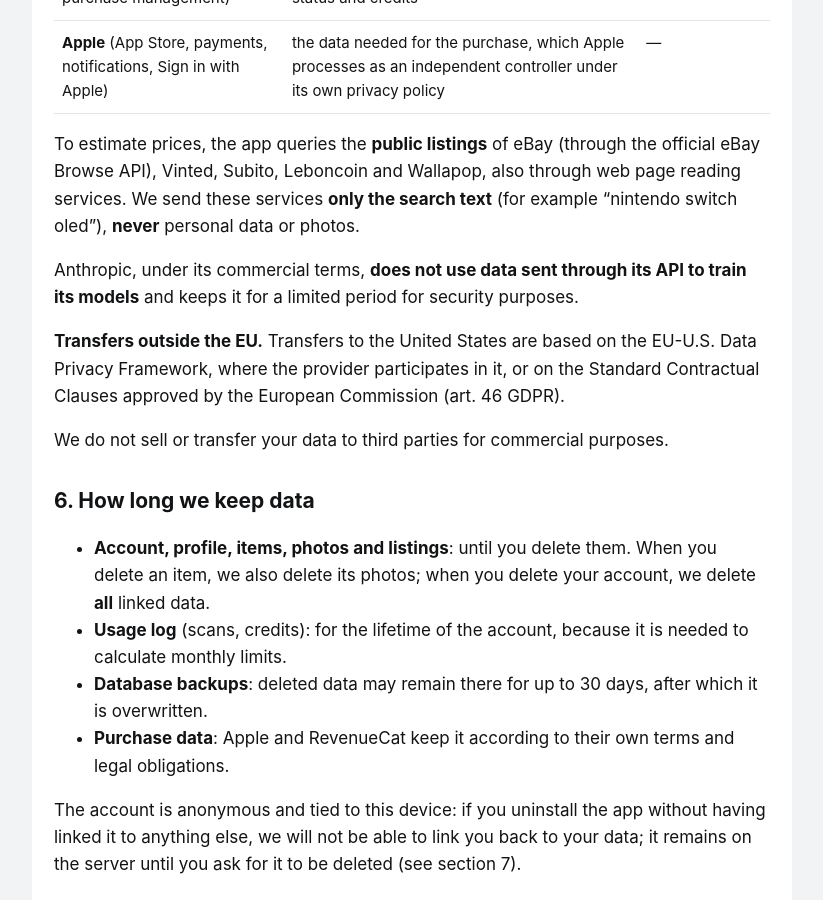
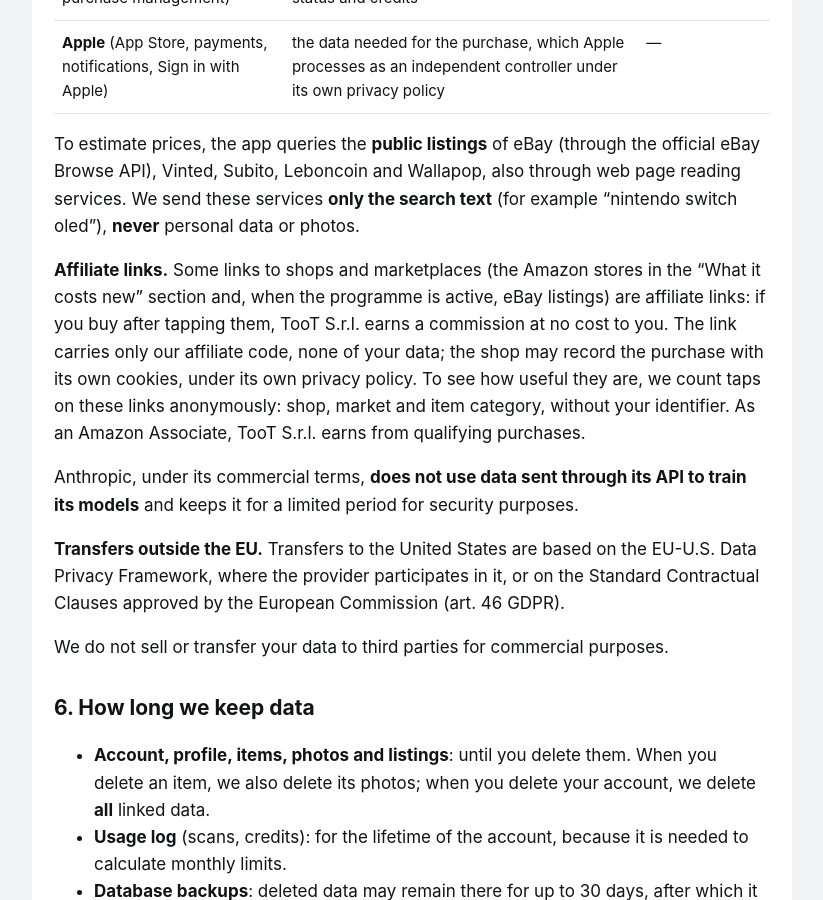
Before and after one commit to dicemans/valore, a Jekyll site: the page built from en/privacy.md, in a window 1280 px wide and 900 px high, scrolled down 2778 px. Shown: the whole window, without its empty margins (228-1051 px from the left). Built offline with Jekyll 4.4.1, drawn with Linux system fonts in a browser that asks for light colours.

Commit message:
Privacy: paragrafo sui link affiliati (Amazon) e conteggio anonimo dei clic
Co-Authored-By: Claude Opus 5.5 <noreply@anthropic.com>

```diff
--- a/en/privacy.md
+++ b/en/privacy.md
@@ -66,6 +66,8 @@ We process data through providers acting as **data processors** (art. 28 GDPR),
 
 To estimate prices, the app queries the **public listings** of eBay (through the official eBay Browse API), Vinted, Subito, Leboncoin and Wallapop, also through web page reading services. We send these services **only the search text** (for example "nintendo switch oled"), **never** personal data or photos.
 
+**Affiliate links.** Some links to shops and marketplaces (the Amazon stores in the "What it costs new" section and, when the programme is active, eBay listings) are affiliate links: if you buy after tapping them, TooT S.r.l. earns a commission at no cost to you. The link carries only our affiliate code, none of your data; the shop may record the purchase with its own cookies, under its own privacy policy. To see how useful they are, we count taps on these links anonymously: shop, market and item category, without your identifier. As an Amazon Associate, TooT S.r.l. earns from qualifying purchases.
+
 Anthropic, under its commercial terms, **does not use data sent through its API to train its models** and keeps it for a limited period for security purposes.
 
 **Transfers outside the EU.** Transfers to the United States are based on the EU-U.S. Data Privacy Framework, where the provider participates in it, or on the Standard Contractual Clauses approved by the European Commission (art. 46 GDPR).
```
Also changed, not shown: es/privacy.md (+2 -0 lines), fr/privacy.md (+2 -0 lines), it/privacy.md (+2 -0 lines).
